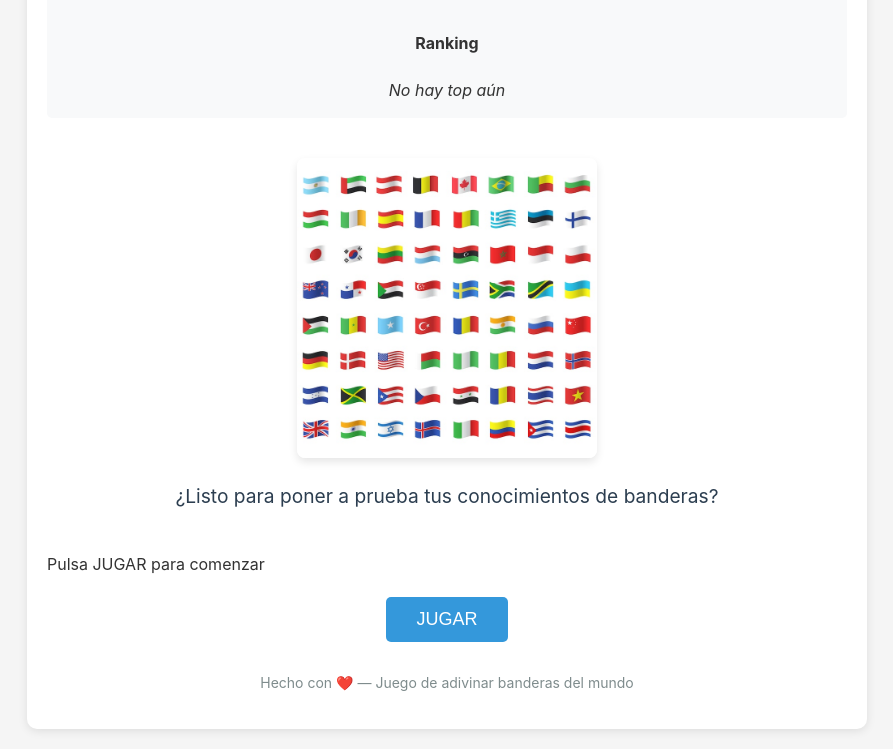
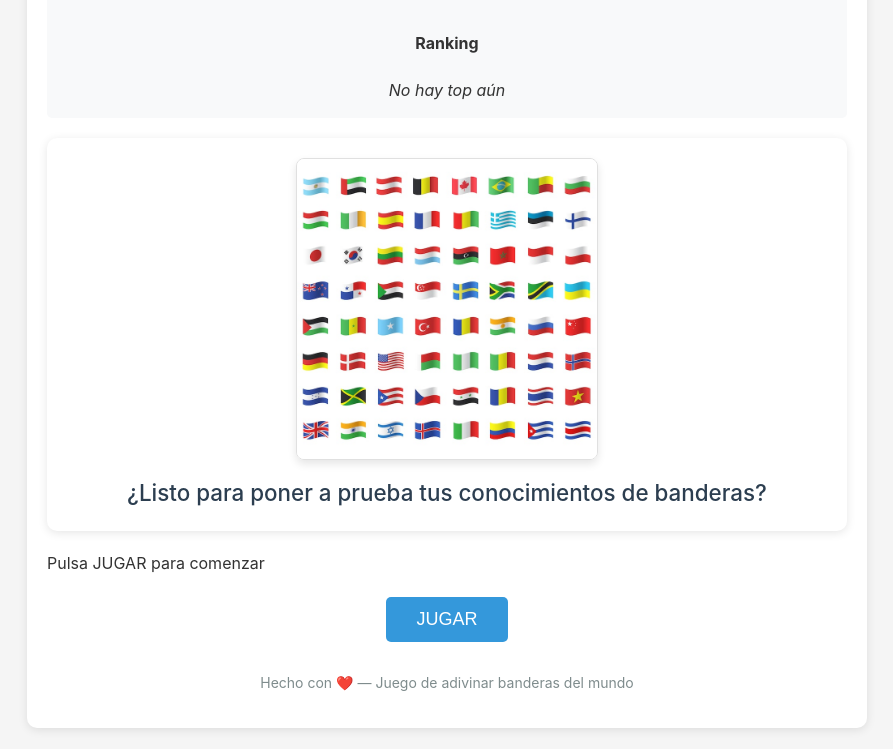
Before and after one commit to Juanemier/banderas-quiz, a website: page index.html in a window 1280 px wide. Shown: the part 128-877 px from the top of the page, without its empty margins (193-1086 px from the left). Drawn offline with Linux system fonts and the light colour scheme.

Commit message:
Refactorizado el código del juego de banderas

```diff
--- a/game.js
+++ b/game.js
@@ -114,22 +114,59 @@ function setStartText(text) {
 }
 
 function showStartScreen() {
+  try {
+    console.log('Showing start screen...');
+
     // Show start screen elements
+    if (elements.startScreen) {
       elements.startScreen.style.display = 'block';
 
+      // Ensure the image element exists and has the correct path
+      const startImage = elements.startScreen.querySelector('.start-image');
+      if (startImage) {
+        console.log('Start image element found, src:', startImage.src);
+        // Force reload the image in case of caching issues
+        startImage.src = 'banderas.jpg';
+      } else {
+        console.error('Start image element not found in start screen');
+      }
+    } else {
+      console.error('Start screen element not found');
+    }
+
     // Hide game elements
+    if (elements.flagImg) {
       elements.flagImg.style.display = 'none';
+      if (elements.flagImg.parentElement) {
         elements.flagImg.parentElement.style.display = 'none'; // Hide flag area container
-  document.getElementById('options').style.display = 'none';
+      }
+    }
+
+    const optionsContainer = document.getElementById('options');
+    if (optionsContainer) {
+      optionsContainer.style.display = 'none';
+    }
+
+    if (elements.result) {
       elements.result.style.display = 'none';
+    }
 
     // Update UI text
+    if (elements.info) {
       elements.info.textContent = 'Pulsa JUGAR para comenzar';
+    }
+
+    if (elements.startBtn) {
       elements.startBtn.textContent = 'JUGAR';
       elements.startBtn.style.display = 'inline-block';
+    }
 
     // Show top 3 scores
     renderTop3();
+
+  } catch (error) {
+    console.error('Error in showStartScreen:', error);
+  }
 }
 
 function hideStartScreen() {
--- a/index.html
+++ b/index.html
@@ -130,21 +130,30 @@
     .start-screen {
       text-align: center;
       padding: 20px;
-      margin-bottom: 20px;
+      margin: 20px auto;
+      max-width: 800px;
+      background-color: white;
+      border-radius: 10px;
+      box-shadow: 0 2px 10px rgba(0, 0, 0, 0.1);
     }
 
     .start-image {
       max-width: 100%;
       max-height: 300px;
+      height: auto;
+      width: auto;
       border-radius: 8px;
-      margin-bottom: 15px;
+      margin: 0 auto 15px;
+      display: block;
       box-shadow: 0 4px 8px rgba(0, 0, 0, 0.1);
+      border: 1px solid #e0e0e0;
     }
 
     .start-screen p {
-      font-size: 1.2em;
+      font-size: 1.4em;
       color: #2c3e50;
-      margin: 0;
+      margin: 15px 0 0;
+      font-weight: 500;
     }
 
     /* Hide game elements initially */
```
Lines whose indentation alone changed are shown as unchanged.
